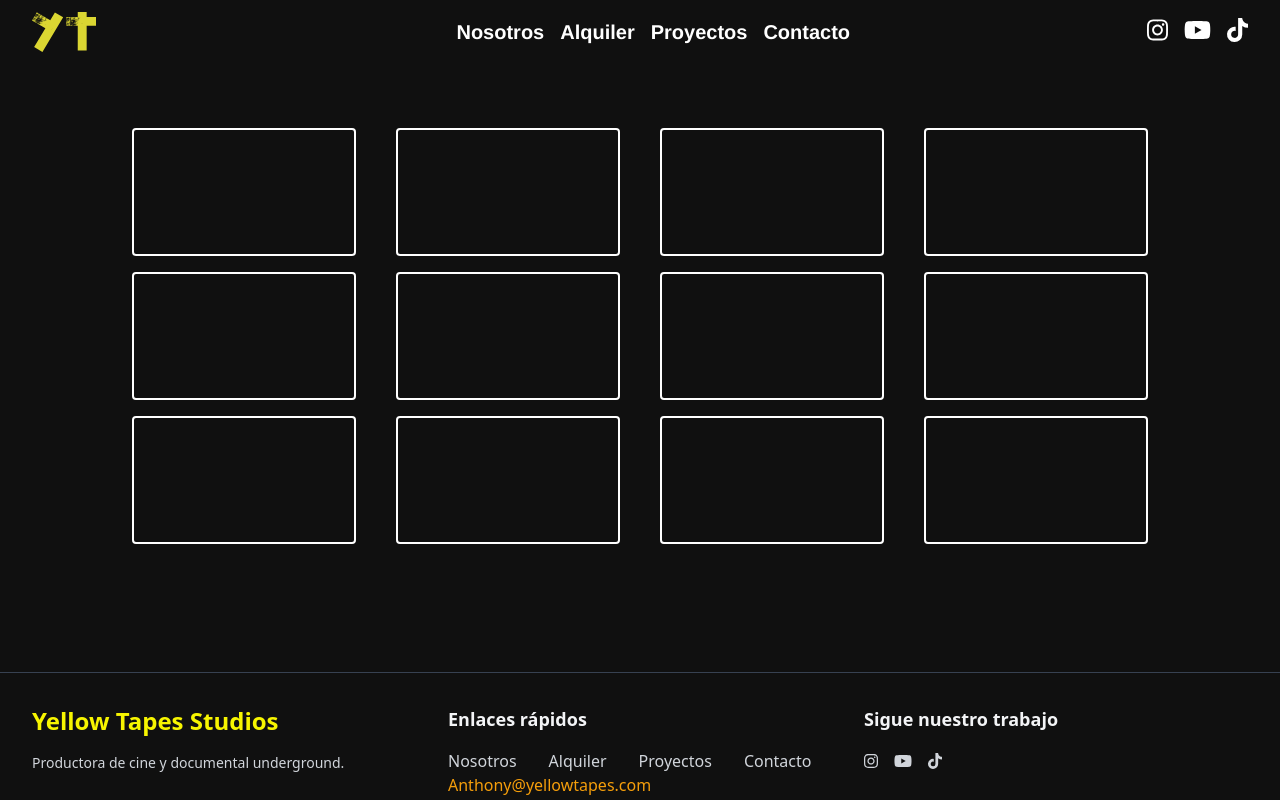
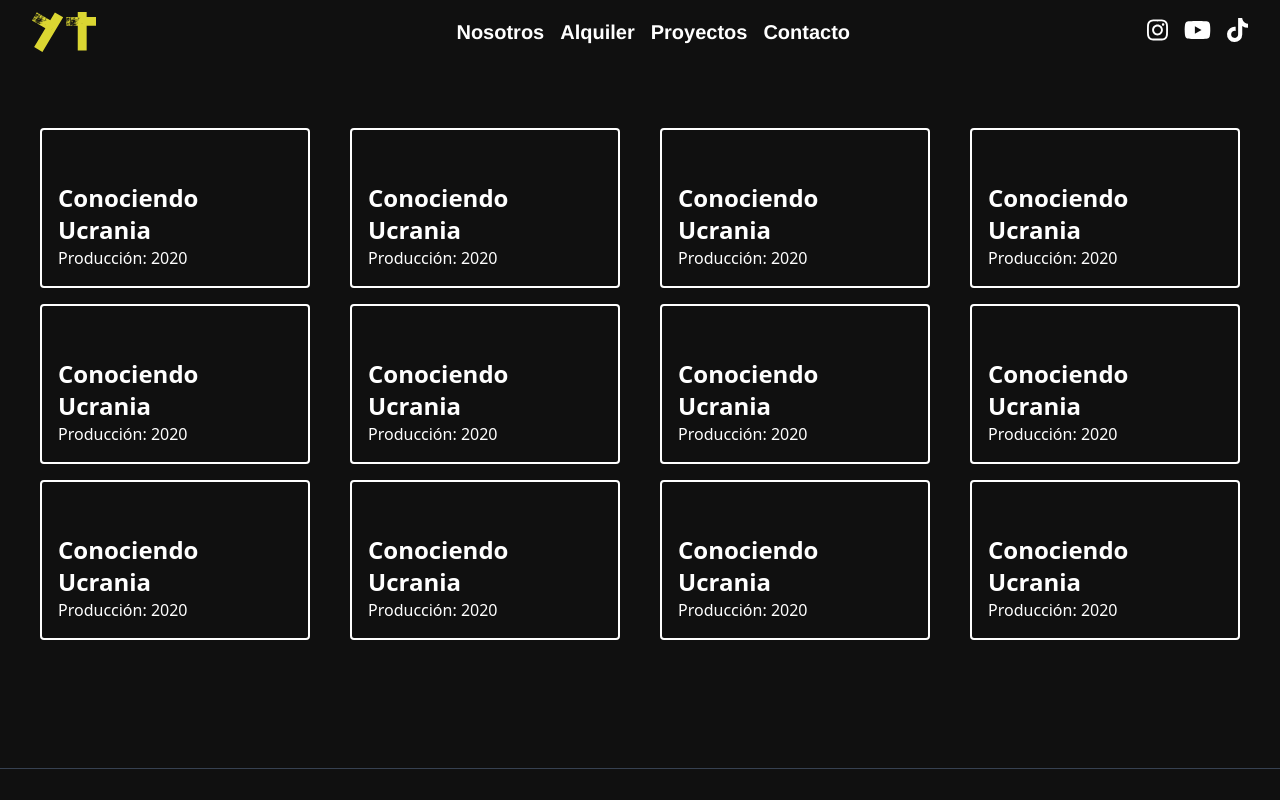
Before and after one commit to LaJuFA/pagina-ant, a React (Vite) app: page /pagina-ant/Proyectos in a window 1280 px wide. Shown: the top 800 px of the page. Built offline with nearby package versions, Linux system fonts and the light colour scheme.

Commit message:
actualizadas las cartas de proyectos

```diff
--- a/src/components/SeccionProyectos.jsx
+++ b/src/components/SeccionProyectos.jsx
@@ -2,24 +2,60 @@ const SeccionProyectos = () =>{
 
   return (
     <section className="h-full w-screen overflow-hidden bg-zinc common-padding">
-      <div className="w-[100%] h-[100%] flex-col justify-center">
+      <div className="w-[100%] h-[100%] flex-col justify-center text-white">
         <div className="h-[100%] flex justify-center gap-10 pb-4">
-          <div className="h-[8rem] w-[14rem] border-2 border-white rounded"></div>
-          <div className="h-[8rem] w-[14rem] border-2 border-white rounded"></div>
-          <div className="h-[8rem] w-[14rem] border-2 border-white rounded"></div>
-          <div className="h-[8rem] w-[14rem] border-2 border-white rounded"></div>
+          <div className="h-[10rem] w-[20rem] border-2 border-white p-4 rounded flex flex-col justify-end hover:h-[12rem] hover:w-[22rem]">
+            <h2 className="font-bold text-2xl">Conociendo Ucrania</h2>
+            <p>Producción: 2020</p>
+          </div>
+          <div className="h-[10rem] w-[20rem] border-2 border-white p-4 rounded flex flex-col justify-end hover:h-[12rem] hover:w-[22rem]">
+            <h2 className="font-bold text-2xl">Conociendo Ucrania</h2>
+            <p>Producción: 2020</p>
+          </div>
+          <div className="h-[10rem] w-[20rem] border-2 border-white p-4 rounded flex flex-col justify-end hover:h-[12rem] hover:w-[22rem]">
+            <h2 className="font-bold text-2xl">Conociendo Ucrania</h2>
+            <p>Producción: 2020</p>
+          </div>
+          <div className="h-[10rem] w-[20rem] border-2 border-white p-4 rounded flex flex-col justify-end hover:h-[12rem] hover:w-[22rem]">
+            <h2 className="font-bold text-2xl">Conociendo Ucrania</h2>
+            <p>Producción: 2020</p>
+          </div>
         </div>
         <div className="h-[100%] flex justify-center gap-10 pb-4">
-          <div className="h-[8rem] w-[14rem] border-2 border-white rounded"></div>
-          <div className="h-[8rem] w-[14rem] border-2 border-white rounded"></div>
-          <div className="h-[8rem] w-[14rem] border-2 border-white rounded"></div>
-          <div className="h-[8rem] w-[14rem] border-2 border-white rounded"></div>
+          <div className="h-[10rem] w-[20rem] border-2 border-white p-4 rounded flex flex-col justify-end hover:h-[12rem] hover:w-[22rem]">
+            <h2 className="font-bold text-2xl">Conociendo Ucrania</h2>
+            <p>Producción: 2020</p>
+          </div>
+          <div className="h-[10rem] w-[20rem] border-2 border-white p-4 rounded flex flex-col justify-end hover:h-[12rem] hover:w-[22rem]">
+            <h2 className="font-bold text-2xl">Conociendo Ucrania</h2>
+            <p>Producción: 2020</p>
+          </div>
+          <div className="h-[10rem] w-[20rem] border-2 border-white p-4 rounded flex flex-col justify-end hover:h-[12rem] hover:w-[22rem]">
+            <h2 className="font-bold text-2xl">Conociendo Ucrania</h2>
+            <p>Producción: 2020</p>
+          </div>
+          <div className="h-[10rem] w-[20rem] border-2 border-white p-4 rounded flex flex-col justify-end hover:h-[12rem] hover:w-[22rem]">
+            <h2 className="font-bold text-2xl">Conociendo Ucrania</h2>
+            <p>Producción: 2020</p>
+          </div>
         </div>
         <div className="h-[100%] flex justify-center gap-10">
-          <div className="h-[8rem] w-[14rem] border-2 border-white rounded"></div>
-          <div className="h-[8rem] w-[14rem] border-2 border-white rounded"></div>
-          <div className="h-[8rem] w-[14rem] border-2 border-white rounded"></div>
-          <div className="h-[8rem] w-[14rem] border-2 border-white rounded"></div>
+          <div className="h-[10rem] w-[20rem] border-2 border-white p-4 rounded flex flex-col justify-end hover:h-[12rem] hover:w-[22rem]">
+            <h2 className="font-bold text-2xl">Conociendo Ucrania</h2>
+            <p>Producción: 2020</p>
+          </div>
+          <div className="h-[10rem] w-[20rem] border-2 border-white p-4 rounded flex flex-col justify-end hover:h-[12rem] hover:w-[22rem]">
+            <h2 className="font-bold text-2xl">Conociendo Ucrania</h2>
+            <p>Producción: 2020</p>
+          </div>
+          <div className="h-[10rem] w-[20rem] border-2 border-white p-4 rounded flex flex-col justify-end hover:h-[12rem] hover:w-[22rem]">
+            <h2 className="font-bold text-2xl">Conociendo Ucrania</h2>
+            <p>Producción: 2020</p>
+          </div>
+          <div className="h-[10rem] w-[20rem] border-2 border-white p-4 rounded flex flex-col justify-end hover:h-[12rem] hover:w-[22rem]">
+            <h2 className="font-bold text-2xl">Conociendo Ucrania</h2>
+            <p>Producción: 2020</p>
+          </div>
         </div>
       </div>
     </section>
```
